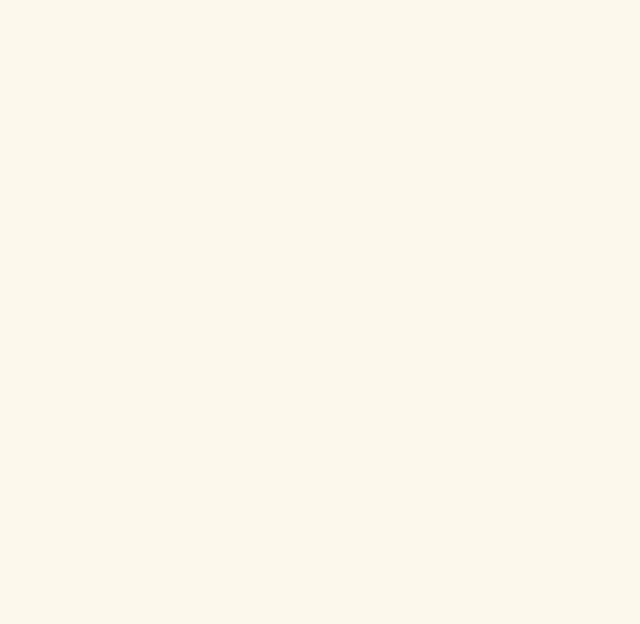
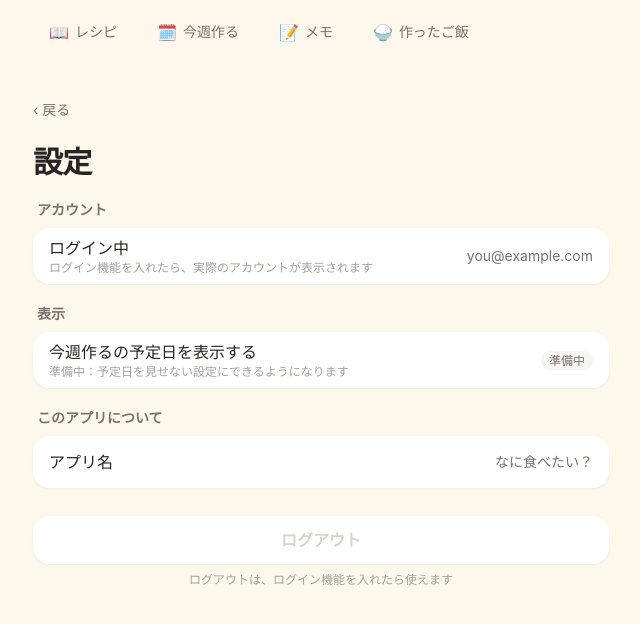
Before and after one commit to tomoyakawana/RECIPE, a React (Vite) app: page /settings in a window 1280 px wide. Before the commit this address had no page. Shown: the top 624 px of the page, without its empty margins (191-831 px from the left). Built offline with nearby package versions, Linux system fonts and the light colour scheme.

Commit message:
設定画面を追加（モック：アカウント表示・ログアウトは見た目のみ）
Co-Authored-By: Claude Opus 5.5 <noreply@anthropic.com>

```diff
--- a/src/App.tsx
+++ b/src/App.tsx
@@ -17,6 +17,9 @@ import MemoPage from './pages/Memo';
 // 作ったご飯（履歴）
 import HistoryPage from './pages/History';
 
+// 設定
+import SettingsPage from './pages/Settings';
+
 const App = () => {
   return (
     <MockStoreProvider>
@@ -31,6 +34,7 @@ const App = () => {
             <Route path="/todo" element={<TodoPage />} />
             <Route path="/memo" element={<MemoPage />} />
             <Route path="/history" element={<HistoryPage />} />
+            <Route path="/settings" element={<SettingsPage />} />
           </Route>
         </Routes>
       </BrowserRouter>
--- /dev/null
+++ b/src/mocks/account.ts
@@ -0,0 +1,7 @@
+/**
+ * ログイン中のアカウント（ログイン機能を入れるまでの仮置き）
+ * ログインを入れたら、AuthContext から本物の値を取るように差し替える
+ */
+export const MOCK_ACCOUNT = {
+  email: 'you@example.com',
+};
--- a/src/pages/RecipeList/index.tsx
+++ b/src/pages/RecipeList/index.tsx
@@ -29,12 +29,20 @@ const RecipeListPage = () => {
 
   return (
     <>
-      {/* ヘッダー：日付 + タイトル + 追加ボタン */}
+      {/* ヘッダー：日付 + タイトル + 設定・追加ボタン */}
       <div className="mb-4 flex items-end justify-between">
         <div>
           <p className="text-sm text-stone-500">{fmtYmd(todayYmd())}</p>
           <h1 className="text-3xl font-extrabold tracking-tight">今日なに作る？</h1>
         </div>
+        <div className="flex items-center gap-2">
+          <Link
+            to="/settings"
+            aria-label="設定"
+            className="flex size-11 items-center justify-center rounded-full bg-white text-xl shadow-sm shadow-stone-900/5"
+          >
+            ⚙️
+          </Link>
           <Link
             to="/recipes/new"
             aria-label="レシピを追加"
@@ -42,6 +50,7 @@ const RecipeListPage = () => {
           >
             ＋
           </Link>
+        </div>
       </div>
 
       {/* 検索 */}
--- /dev/null
+++ b/src/pages/Settings/index.tsx
@@ -0,0 +1,74 @@
+import type { ReactNode } from 'react';
+import { useNavigate } from 'react-router';
+import { MOCK_ACCOUNT } from '../../mocks/account';
+
+/* ---- 設定のまとまり（白いカード + 見出し） ---- */
+const Section = ({ title, children }: { title: string; children: ReactNode }) => (
+  <section className="mb-5">
+    <h2 className="mb-2 px-1 text-sm font-bold text-stone-500">{title}</h2>
+    <div className="divide-y divide-stone-100 rounded-2xl bg-white shadow-sm shadow-stone-900/5">{children}</div>
+  </section>
+);
+
+/* ---- 1行分（左にラベル、右に値や操作） ---- */
+const Row = ({ label, children, note }: { label: string; children?: ReactNode; note?: string }) => (
+  <div className="flex min-h-13 items-center justify-between gap-3 px-4 py-2">
+    <div className="min-w-0">
+      <p>{label}</p>
+      {note && <p className="text-xs text-stone-400">{note}</p>}
+    </div>
+    <div className="shrink-0 text-sm text-stone-500">{children}</div>
+  </div>
+);
+
+/**
+ * 設定画面
+ * ※ ログイン機能を入れるまでは、アカウントとログアウトは見た目だけ（モック）
+ */
+const SettingsPage = () => {
+  const navigate = useNavigate();
+
+  return (
+    <>
+      <button
+        type="button"
+        onClick={() => navigate(-1)}
+        className="mb-3 inline-flex min-h-11 items-center text-sm text-stone-500"
+      >
+        ‹ 戻る
+      </button>
+      <h1 className="mb-5 text-3xl font-extrabold tracking-tight">設定</h1>
+
+      <div className="md:max-w-xl">
+        <Section title="アカウント">
+          <Row label="ログイン中" note="ログイン機能を入れたら、実際のアカウントが表示されます">
+            <span className="block max-w-44 truncate">{MOCK_ACCOUNT.email}</span>
+          </Row>
+        </Section>
+
+        <Section title="表示">
+          {/* 予定日の表示をユーザーごとに分ける機能（HANDOFF 15 章）を作るときに、ここに切り替えを置く */}
+          <Row label="今週作るの予定日を表示する" note="準備中：予定日を見せない設定にできるようになります">
+            <span className="rounded-full bg-stone-100 px-2 py-0.5 text-xs">準備中</span>
+          </Row>
+        </Section>
+
+        <Section title="このアプリについて">
+          <Row label="アプリ名">なに食べたい？</Row>
+        </Section>
+
+        {/* ログイン機能を入れるまでは押せない */}
+        <button
+          type="button"
+          disabled
+          className="mt-2 min-h-12 w-full rounded-2xl bg-white font-bold text-red-500 shadow-sm shadow-stone-900/5 disabled:text-stone-300"
+        >
+          ログアウト
+        </button>
+        <p className="mt-2 text-center text-xs text-stone-400">ログアウトは、ログイン機能を入れたら使えます</p>
+      </div>
+    </>
+  );
+};
+
+export default SettingsPage;
```
Lines whose indentation alone changed are shown as unchanged.
